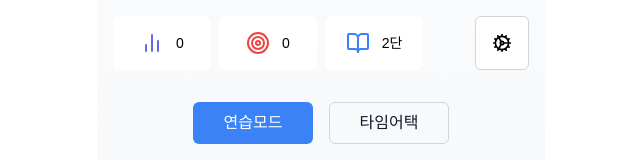
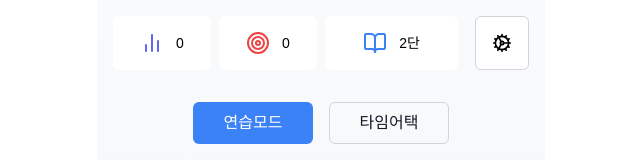
Before and after one commit to beyondReal-smap/next_gugu, a Next.js app: page / in a window 1280 px wide. Shown: the top 160 px of the page, without its empty margins (319-959 px from the left). Built offline with nearby package versions, Linux system fonts and the light colour scheme.

Commit message:
header width

```diff
--- a/app/page.tsx
+++ b/app/page.tsx
@@ -843,7 +843,7 @@ const MultiplicationGame = () => {
                 </Button>
                 {showStreakInfo && <StreakInfoModal />}
               </div>
-              <div className="col-span-3 relative"> {/* relative 추가 */}
+              <div className="col-span-4 relative"> {/* relative 추가 */}
                 <Button
                   variant="ghost"
                   className="w-full h-[54px] bg-white"
@@ -861,7 +861,7 @@ const MultiplicationGame = () => {
                 </Button>
                 {showTableInfo && <TableInfoModal />}
               </div>
-              <div className="col-span-3 flex justify-end">
+              <div className="col-span-2 flex justify-end">
                 <Button
                   variant="outline"
                   size="icon"
@@ -888,13 +888,13 @@ const MultiplicationGame = () => {
                   <span className="text-sm font-medium text-black tabular-nums">{solvedProblems}/15</span>
                 </div>
               </div>
-              <div className="col-span-3">
+              <div className="col-span-4">
                 <div className="flex items-center gap-3 bg-white h-[54px] px-4 rounded-lg shadow-sm justify-center">
                   <Trophy className="w-6 h-6 text-indigo-500 flex-shrink-0" />
                   <span className="text-sm font-medium text-black">{timeAttackLevel}단</span>
                 </div>
               </div>
-              <div className="col-span-3 flex justify-end">
+              <div className="col-span-2 flex justify-end">
                 <Button
                   variant="outline"
                   size="icon"
```
